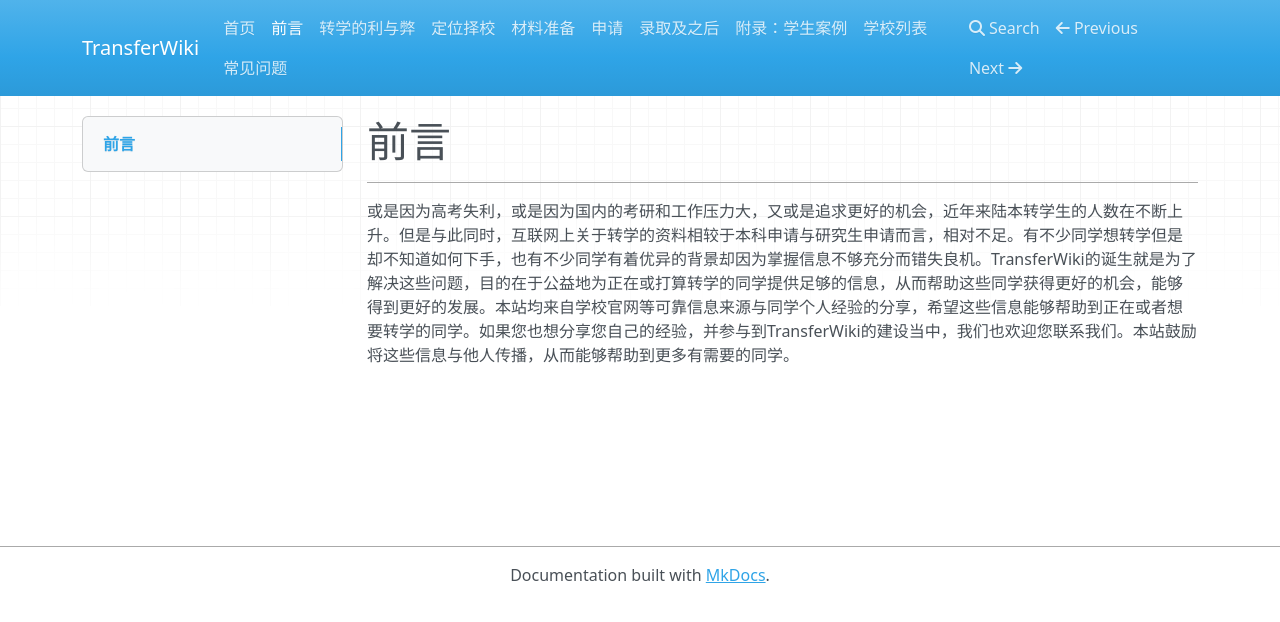
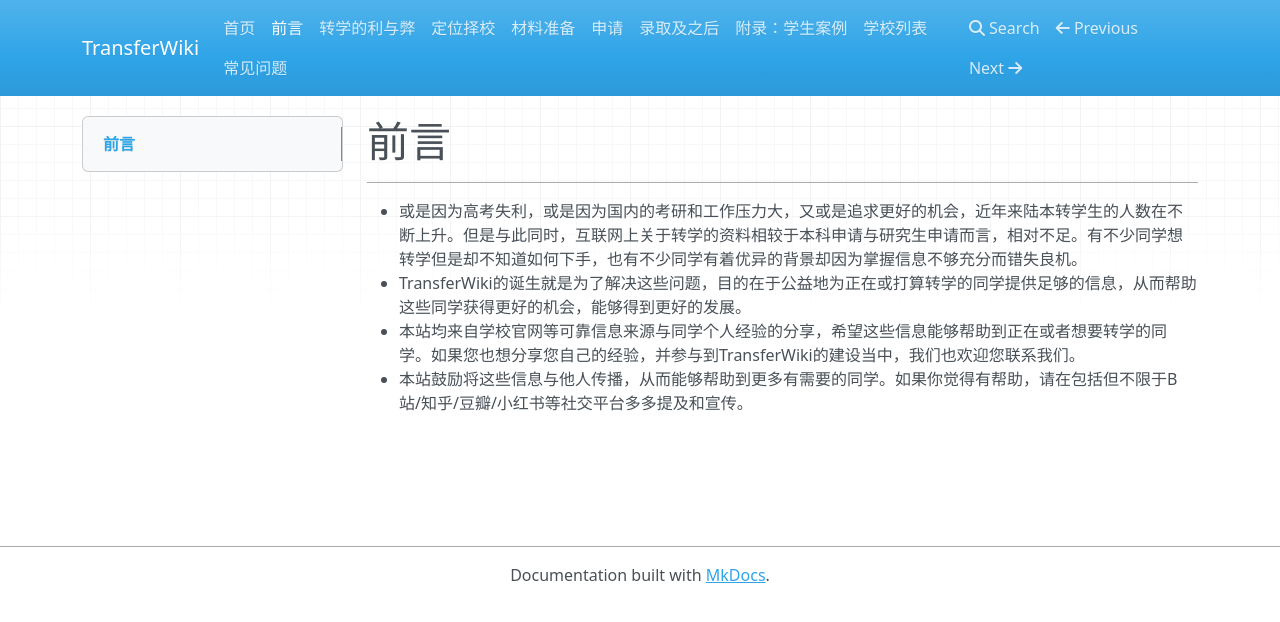
Before and after one commit to SihanXU/TransferWiki, an MkDocs documentation site: the page built from docs/intro.md, in a window 1280 px wide. Shown: the top 622 px of the page. Built offline with MkDocs 1.6.1, drawn with Linux system fonts in a browser that asks for light colours; nearby versions of some CDN libraries.

Commit message:
Update intro.md

```diff
--- a/docs/intro.md
+++ b/docs/intro.md
@@ -2,4 +2,7 @@
 
 ***
 
-或是因为高考失利，或是因为国内的考研和工作压力大，又或是追求更好的机会，近年来陆本转学生的人数在不断上升。但是与此同时，互联网上关于转学的资料相较于本科申请与研究生申请而言，相对不足。有不少同学想转学但是却不知道如何下手，也有不少同学有着优异的背景却因为掌握信息不够充分而错失良机。TransferWiki的诞生就是为了解决这些问题，目的在于公益地为正在或打算转学的同学提供足够的信息，从而帮助这些同学获得更好的机会，能够得到更好的发展。本站均来自学校官网等可靠信息来源与同学个人经验的分享，希望这些信息能够帮助到正在或者想要转学的同学。如果您也想分享您自己的经验，并参与到TransferWiki的建设当中，我们也欢迎您联系我们。本站鼓励将这些信息与他人传播，从而能够帮助到更多有需要的同学。
+- 或是因为高考失利，或是因为国内的考研和工作压力大，又或是追求更好的机会，近年来陆本转学生的人数在不断上升。但是与此同时，互联网上关于转学的资料相较于本科申请与研究生申请而言，相对不足。有不少同学想转学但是却不知道如何下手，也有不少同学有着优异的背景却因为掌握信息不够充分而错失良机。
+- TransferWiki的诞生就是为了解决这些问题，目的在于公益地为正在或打算转学的同学提供足够的信息，从而帮助这些同学获得更好的机会，能够得到更好的发展。
+- 本站均来自学校官网等可靠信息来源与同学个人经验的分享，希望这些信息能够帮助到正在或者想要转学的同学。如果您也想分享您自己的经验，并参与到TransferWiki的建设当中，我们也欢迎您联系我们。
+- 本站鼓励将这些信息与他人传播，从而能够帮助到更多有需要的同学。如果你觉得有帮助，请在包括但不限于B站/知乎/豆瓣/小红书等社交平台多多提及和宣传。
```
